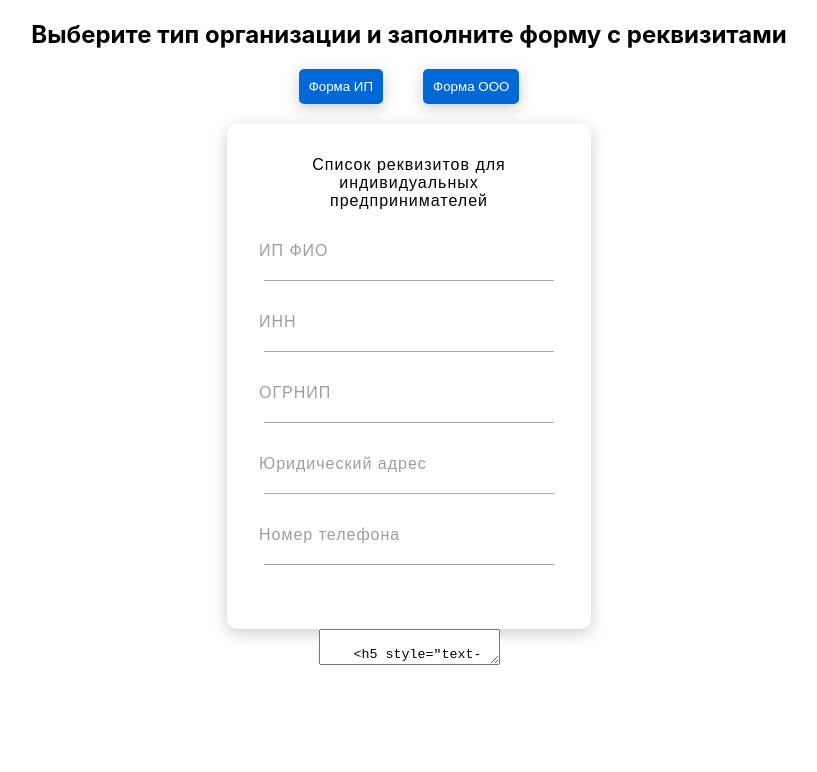
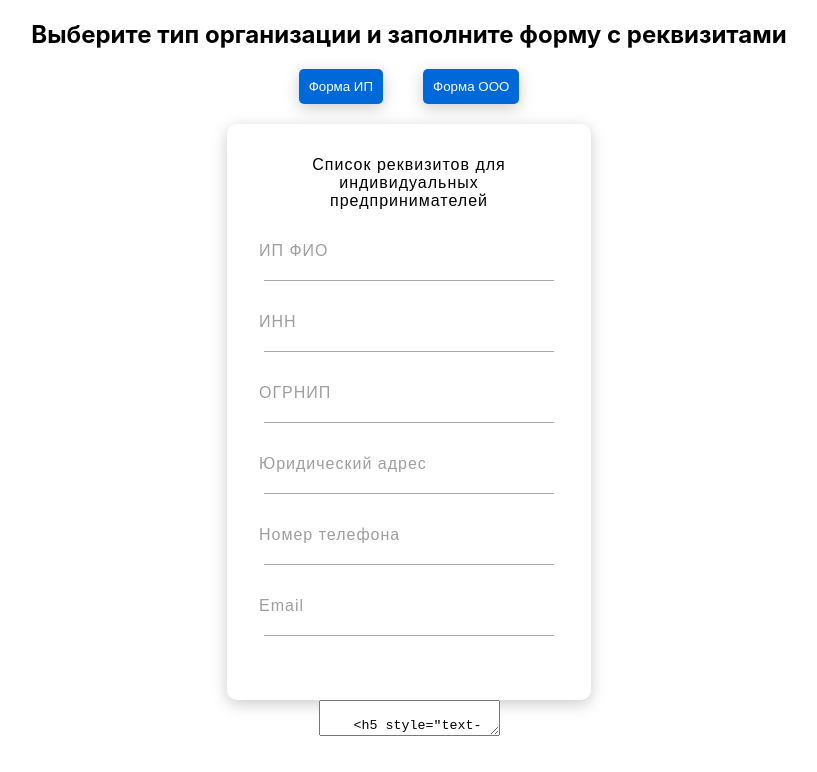
Before and after one commit to TeemourA/requisites-getter, a React (Create React App) app: page / in a window 1280 px wide. Shown: the top 772 px of the page, without its empty margins (231-1048 px from the left). Built offline with nearby package versions, Linux system fonts and the light colour scheme.

Commit message:
Add email inputs

```diff
--- a/src/components/Form/EnterpreneurForm/EnterpreneurForm.js
+++ b/src/components/Form/EnterpreneurForm/EnterpreneurForm.js
@@ -31,6 +31,11 @@ const enterpreneur = (props) => {
                 <label className="Form__label" htmlFor="phone">Номер телефона</label>
             </div>
 
+            <div className="Form__group">
+                <input className="Form__input" type="email" inputMode="text" name="email" id="email" required placeholder=" "  onChange={props.handleChange} value={props.requisites.email}/>
+                <label className="Form__label" htmlFor="email">Email</label>
+            </div>
+
         </div>
     );
 };
--- a/src/components/Form/LegalForm/LegalForm.js
+++ b/src/components/Form/LegalForm/LegalForm.js
@@ -41,6 +41,11 @@ const legal = (props) => {
                 <label className="Form__label" htmlFor="phone">Генеральный директор</label>
             </div>
 
+            <div className="Form__group">
+                <input className="Form__input" type="email" inputMode="text" name="email" id="email" required placeholder=" "  onChange={props.handleChange} value={props.requisites.email}/>
+                <label className="Form__label" htmlFor="email">Email</label>
+            </div>
+
         </div>
     );
 };
```
